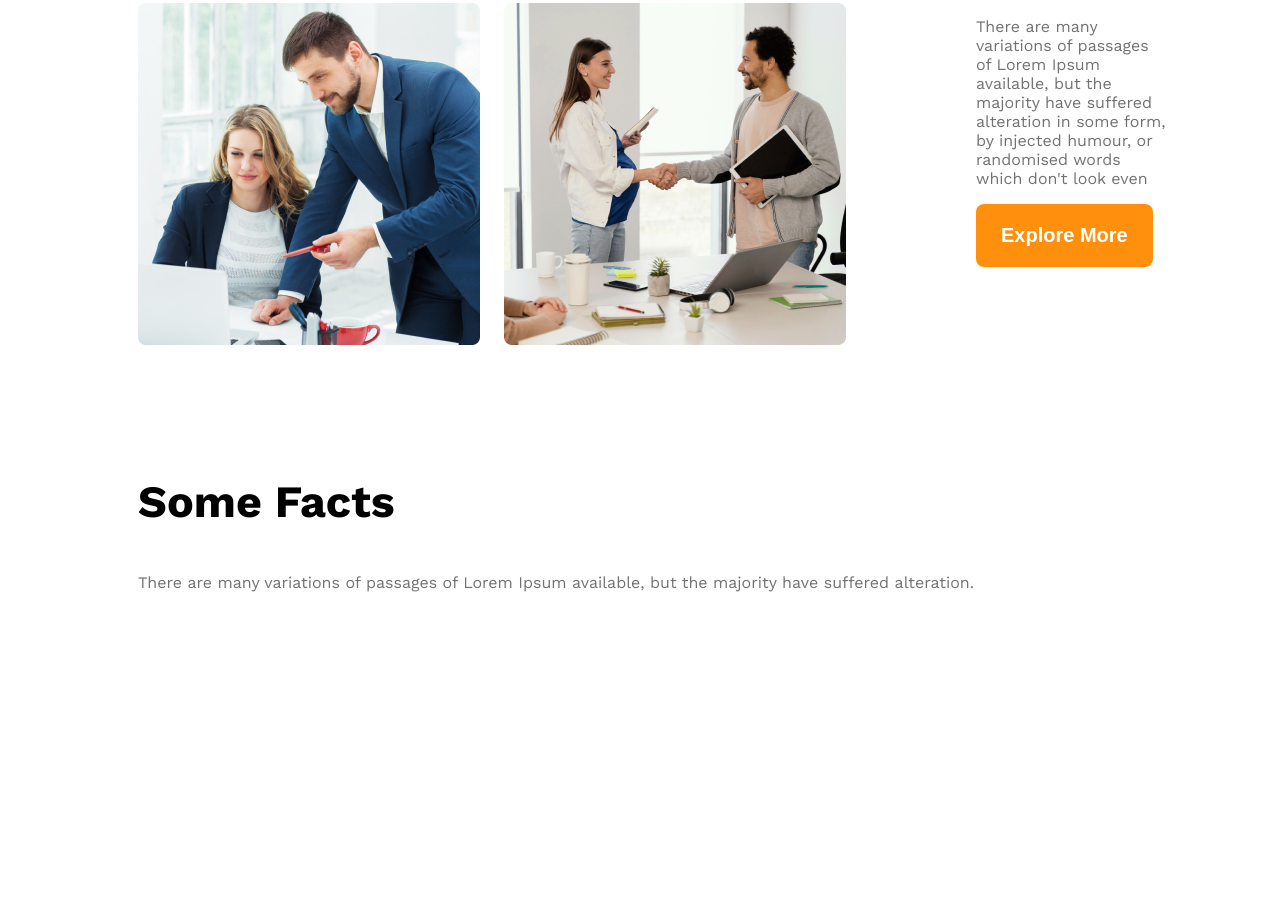
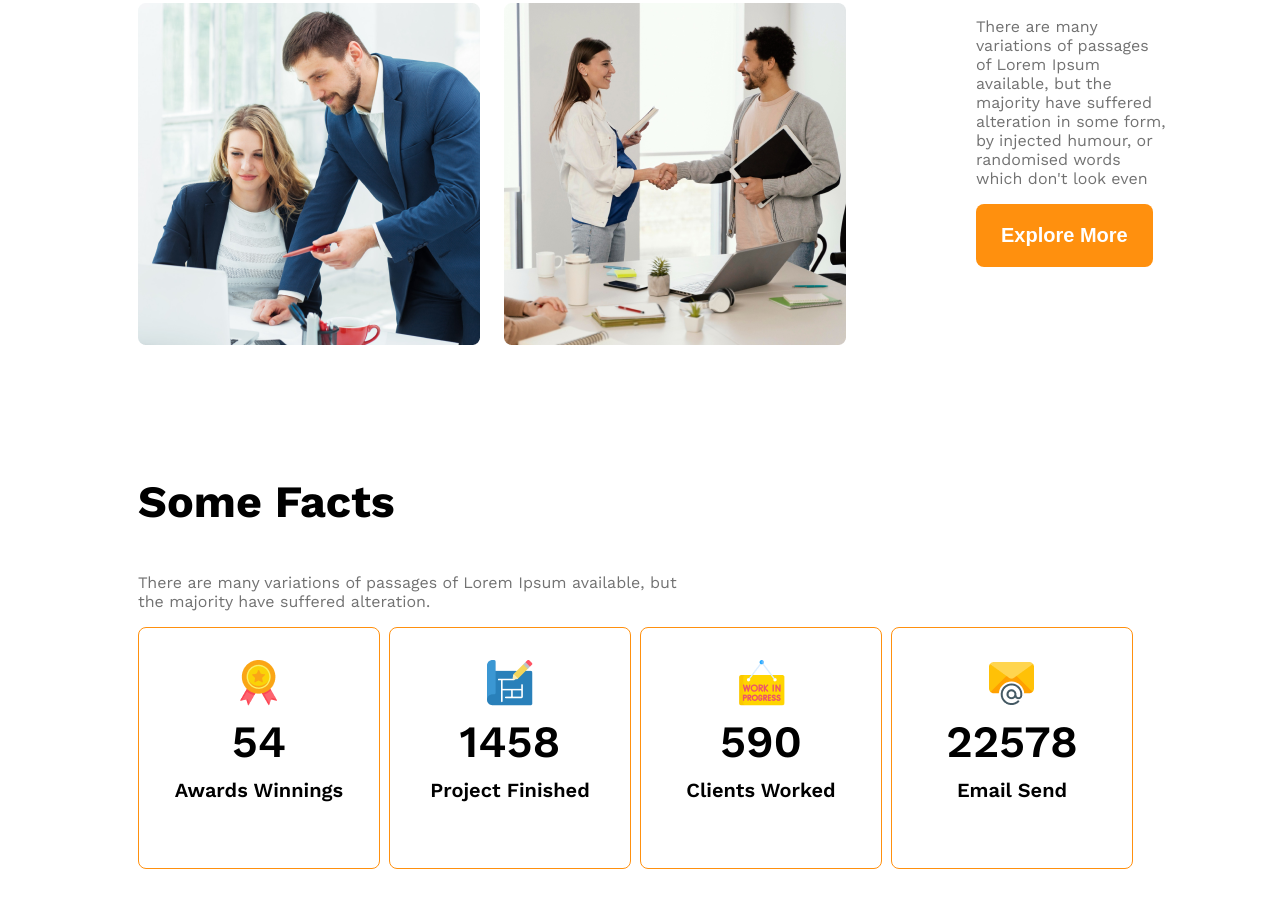
Before and after one commit to Prosenjit111/G3-Architects-Website, a plain HTML site: page index.html in a window 1280 px wide. Shown: the part 1470-2377 px from the top of the page. Before the commit the page ends 2351 px from the top, so only its background shows below. Drawn offline with nearby package versions, Linux system fonts and the light colour scheme.

Commit message:
added some fact structure

```diff
--- a/index.html
+++ b/index.html
@@ -53,28 +53,41 @@
          <!-- features will enjoy -->
           <section>
            <h3 class="section-title">Some Facts</h3>
-            <p class="text-light-gray">There are many variations of passages of Lorem Ipsum available, but the majority have suffered alteration.</p>
+            <p class="text-light-gray fact-description">There are many variations of passages of Lorem Ipsum available, but the majority have suffered alteration.</p>
             <div class="facts-container">
-                <div class="fact">
-                    <img src="" alt="" class="fact-icon">
-                    <h4 class="fact-number"></h4>
-                    <h5 class="fact-name"></h5>
+
+                <div class="fact-card display-flex">
+
+                    <div>
+
+                    <img src="images/icons/ribon.png" alt="" class="fact-icon">
+                    <h4 class="fact-number">54</h4>
+                    <h5 class="fact-name">Awards Winnings</h5>
                 </div>
-                <div class="fact">
-                    <img src="" alt="" class="fact-icon">
-                    <h4 class="fact-number"></h4>
-                    <h5 class="fact-name"></h5>
                 </div>
-                <div class="fact">
-                    <img src="" alt="" class="fact-icon">
-                    <h4 class="fact-number"></h4>
-                    <h5 class="fact-name"></h5>
+                <div class="fact-card display-flex">
+                     <div>
+                    <img src="images/icons/projects.png" alt="" class="fact-icon">
+                    <h4 class="fact-number">1458</h4>
+                    <h5 class="fact-name">Project Finished</h5>
+                    </div>
                 </div>
-                <div class="fact">
-                    <img src="" alt="" class="fact-icon">
-                    <h4 class="fact-number"></h4>
-                    <h5 class="fact-name"></h5>
+                <div class="fact-card display-flex">
+                    <div>
+                    <img src="images/icons/customers.png" alt="" class="fact-icon">
+                    <h4 class="fact-number">590</h4>
+                    <h5 class="fact-name">Clients Worked</h5>
+                    </div>
                 </div>
+                <div class="fact-card display-flex">
+                    <div>
+                    <img src="images/icons/email.png" alt="" class="fact-icon">
+                    <h4 class="fact-number">22578</h4>
+                    <h5 class="fact-name">Email Send</h5>
+                    </div>
+
+                </div>
+
             </div>
 
 
--- a/styles/architects.css
+++ b/styles/architects.css
@@ -120,7 +120,36 @@ main>section {
 #qucik-list {
     font-weight: 500;
 }
+/* some facts related styles */
+.facts-container{
+    display: grid;
+    grid-template-columns: repeat(4, 1fr);
+}
+.fact-card{
+    border: 1px solid #FF900E;
+    width: 240px;
+    height: 240px;
+    border-radius: 8px;
+    text-align: center;
+    align-items: center;
+    justify-content: center;
+}
 
+.fact-number{
+    font-size: 2.8rem;
+    font-weight: 600;
+    margin-top: 5px;
+    margin-bottom: 10px;
+}
+
+.fact-name{
+    font-size: 1.25rem;
+    font-weight: 600;
+    margin-top: 10px;
+}
+.fact-description{
+    max-width: 540px;
+}
 
 /* responsive media query */
 @media screen and (max-width: 576px) {
```
